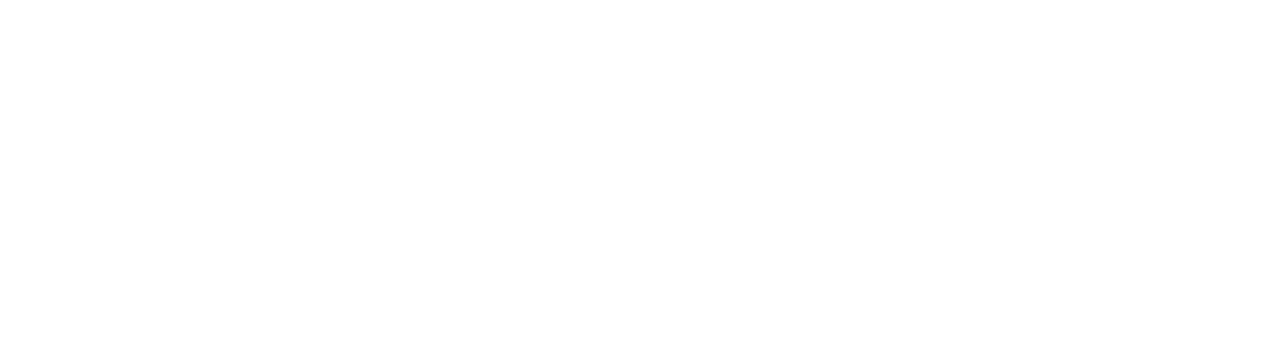
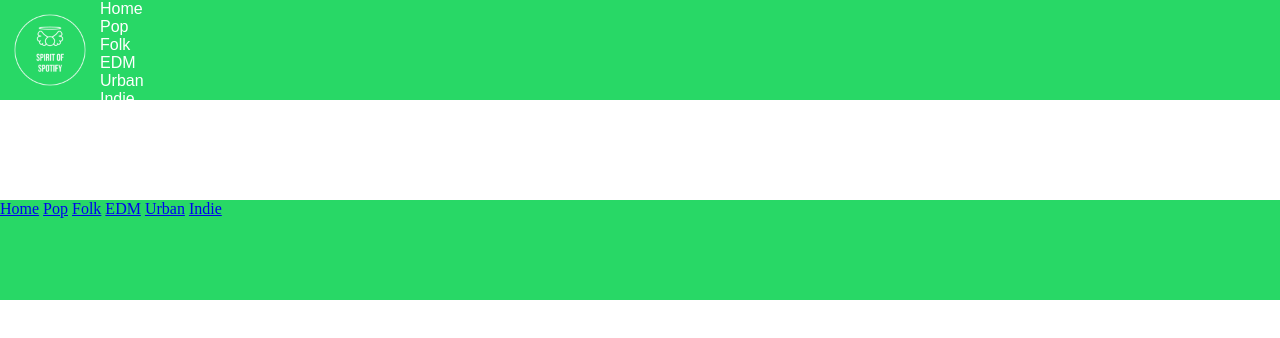
Before and after one commit to CPorterW/spotify-site, a plain HTML site: page index.html in a window 1280 px wide. Drawn offline with Linux system fonts and the light colour scheme.

Commit message:
site plan finished and sos.css had some formatting

```diff
--- a/index.html
+++ b/index.html
@@ -0,0 +1,41 @@
+<!DOCTYPE html>
+<html lang="en">
+<head>
+    <meta charset="UTF-8">
+    <meta http-equiv="X-UA-Compatible" content="IE=edge">
+    <meta name="viewport" content="width=device-width, initial-scale=1.0">
+    <link rel="stylesheet" href="styles/sos.css">
+    <title>Spotify Site</title>
+</head>
+<body>
+    <header>
+
+        <nav class="fingers">
+            <a href="index.html" class="logo"><img src="images/Spirit of Spotify.png" alt="Spirit of Spotify logo"></a>
+            <a href="index.html">Home</a>
+            <a href="pop.html">Pop</a>
+            <a href="folk.html">Folk</a>
+            <a href="edm.html">EDM</a>
+            <a href="urban.html">Urban</a>
+            <a href="indie.html">Indie</a>
+        </nav>
+    </header>
+    <main>
+        <div class="gallery">
+            <div class="covers">
+            </div>
+        </div>
+
+    </main>
+    <footer>
+        <nav class="toes">
+            <a href="index.html">Home</a>
+            <a href="pop.html">Pop</a>
+            <a href="folk.html">Folk</a>
+            <a href="edm.html">EDM</a>
+            <a href="urban.html">Urban</a>
+            <a href="indie.html">Indie</a>
+        </nav>
+    </footer>
+</body>
+</html>
--- a/styles/site-plan.css
+++ b/styles/site-plan.css
@@ -42,6 +42,9 @@ body {
 img {
   display: block;
   margin: 0 auto;
+  max-width: 80%;
+  max-width: 350px;
+
 }
 h1, h2, h3, h4, h5, h6 {
   font-family: var(--heading-font);
@@ -110,12 +113,13 @@ nav {
 }
 nav  {
   list-style-type: none;
-  display: flex;
-
+  display: grid;
+  grid-template-columns: 1fr 1fr 1fr 1fr 1fr 1fr;
+  text-align: center;
 }
 nav a {
   padding:1em;
-  min-width: 120px;
+  min-width: 30px;
   text-decoration: none;
   padding: 10px;
 
@@ -140,9 +144,7 @@ nav a:hover {
     "page2 page2 . . page3 page3";
 }
 .sitemap > div {
-
   text-align: center;
-
 }
 .sm-home {
   grid-area: home;
--- /dev/null
+++ b/styles/sos.css
@@ -0,0 +1,42 @@
+/* Variables */
+:root {
+    --heading-font: 'Raleway', sans-serif;
+    --paragraph-font: 'Raleway', Helvetica, sans-serif;
+    --primary-color: #121212;
+    --white: #ffffff;
+    --green: #28d866;
+    --accent2-color: #303232;
+}
+/* We'll start with the header */
+.logo img{
+    float: left;
+    height: 100px;
+}
+header {
+    display: grid;
+    grid-template-rows: 1fr 1fr 1fr;
+    grid-template-columns: 1fr 1fr 1fr 1fr 1fr 1fr 1fr 1fr;
+    background-color: var(--green);
+    height: 100px;
+}
+.fingers a{
+    color: var(--white);
+    text-decoration: none;
+    font-family: var(--heading-font);
+}
+.fingers a:hover {
+    text-decoration: underline;
+}
+/* Now I'll address the main section */
+body {
+    margin: 0;
+}
+main {
+    min-height: 100px;
+}
+
+/* And lastly, the footer */
+footer {
+    background-color: var(--green);
+    min-height: 100px;
+}
```
Also changed, not shown: site-plan.html (+27 -39 lines), images/Screen Shot 2023-11-09 at 12.42.31 PM.png (added), images/Screen Shot 2023-11-09 at 12.50.47 PM.png (added), images/Screen Shot 2023-11-09 at 12.52.00 PM.png (added).
